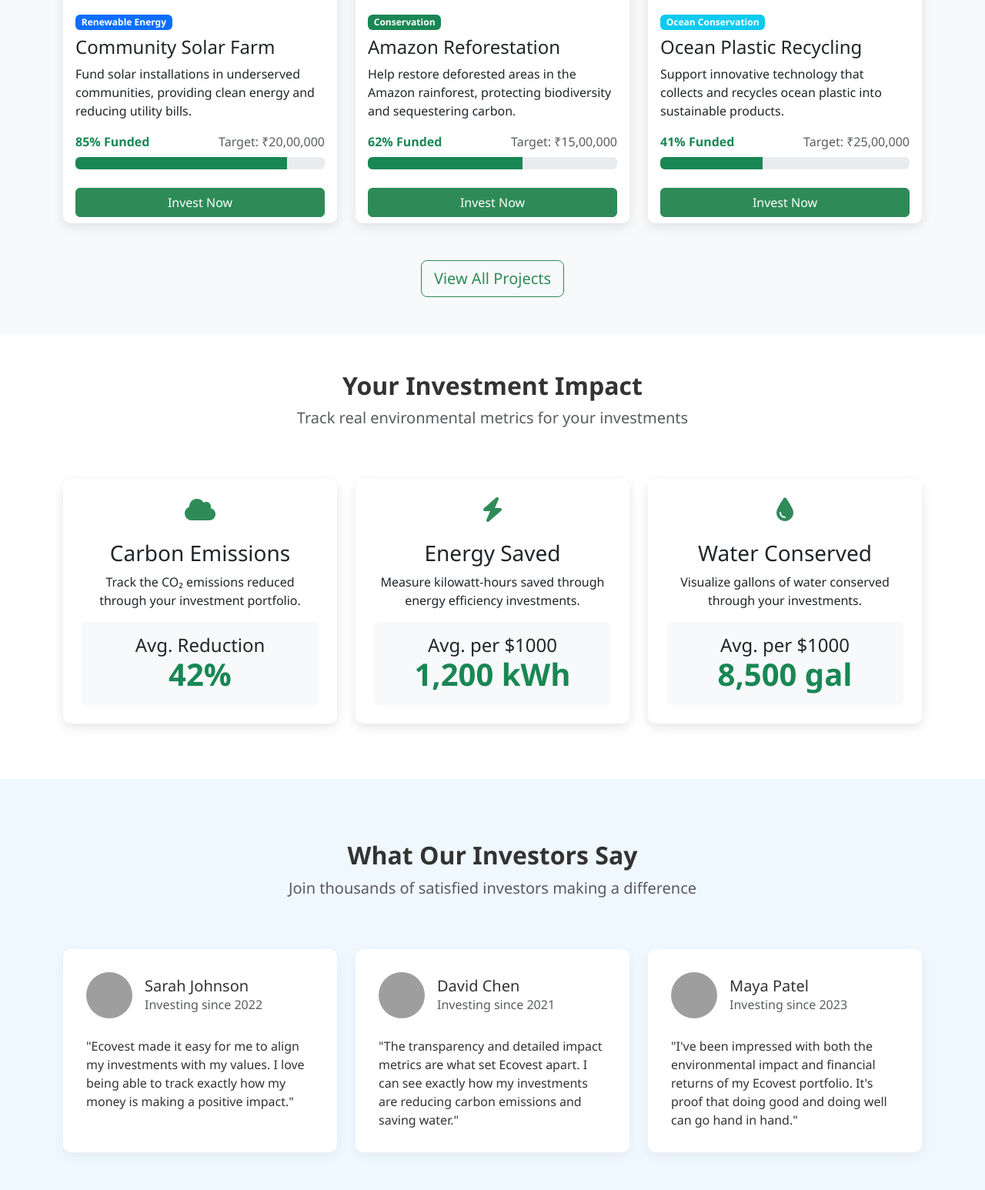
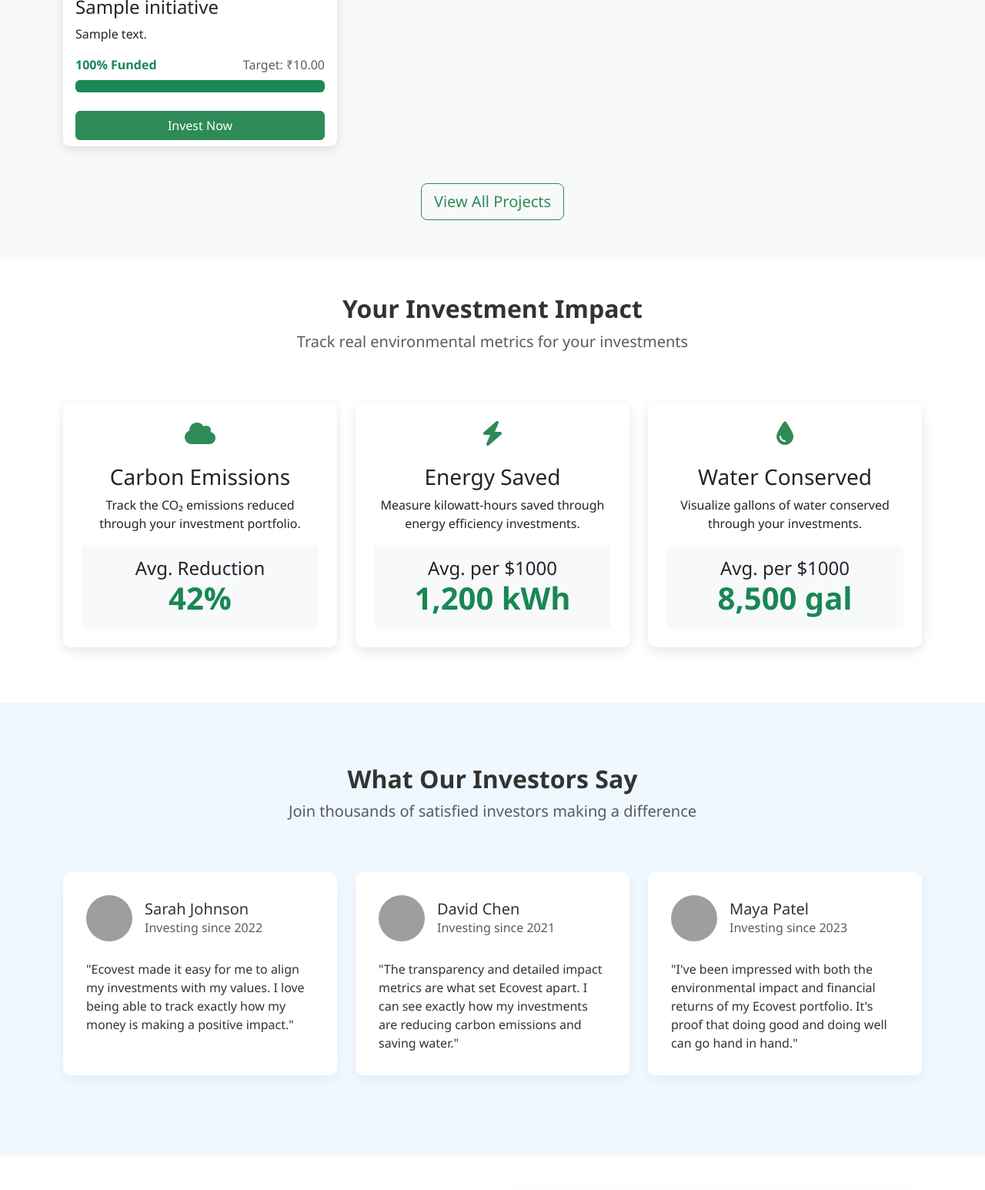
Before and after one commit to adilsiraju/eco2, a Django app: page / in a window 1280 px wide. Shown: the part 1867-3413 px from the top of the page at 77% size. Run offline with Django 5.2, Linux system fonts and the light colour scheme; data comes from the database, SQL or seed files in the repository; tables that the repository leaves empty hold one stand-in row (Sample ...); some libraries are stand-ins or nearby versions; grey boxes are pictures that could not be loaded.

Commit message:
refactor initiatives and companies to use ManyToManyField for categories, update views and templates accordingly

```diff
--- a/core/templates/core/landing.html
+++ b/core/templates/core/landing.html
@@ -15,7 +16,7 @@
                 </div>
             </div>
             <div class="col-lg-6 d-none d-lg-block text-center">
-                <img src="https://source.unsplash.com/random/600x400/?sustainability,investment" alt="Sustainable Investing" class="img-fluid rounded shadow-lg mt-5 mt-lg-0">
+                <img src="{% static 'images/hero.jpg' %}" alt="Sustainable Investing" class="img-fluid rounded shadow-lg mt-5 mt-lg-0">
             </div>
         </div>
     </div>
@@ -101,66 +102,42 @@
             </div>
         </div>
         <div class="row">
+            {% for initiative in featured_initiatives %}
                 <div class="col-lg-4 mb-4">
                     <div class="card project-card h-100">
-                    <img src="https://source.unsplash.com/random/600x400/?solar,panels" class="card-img-top" alt="Solar Energy Project">
+                        {% if initiative.image %}
+                            <img src="{{ initiative.image.url }}" class="card-img-top" alt="{{ initiative.title }}">
+                        {% else %}
+                            <img src="https://source.unsplash.com/random/600x400/?{{ initiative.categories.first.name|lower }}" class="card-img-top" alt="{{ initiative.title }}">
+                        {% endif %}
                         <div class="card-body">
-                        <span class="badge bg-primary mb-2">Renewable Energy</span>
-                        <h4 class="card-title">Community Solar Farm</h4>
-                        <p class="card-text">Fund solar installations in underserved communities, providing clean energy and reducing utility bills.</p>
+                            <div class="mb-2">
+                                {% for category in initiative.categories.all %}
+                                    <span class="badge bg-primary me-1">{{ category.name }}</span>
+                                {% endfor %}
+                            </div>
+                            <h4 class="card-title">{{ initiative.title }}</h4>
+                            <p class="card-text">{{ initiative.description|truncatewords:20 }}</p>
                             <div class="d-flex justify-content-between align-items-center">
-                            <span class="text-success fw-bold">85% Funded</span>
-                            <span class="text-muted">Target: ₹20,00,000</span>
+                                <span class="text-success fw-bold">
+                                    {% widthratio initiative.current_amount initiative.goal_amount 100|floatformat:0 %}% Funded
+                                </span>
+                                <span class="text-muted">Target: ₹{{ initiative.goal_amount|floatformat:2 }}</span>
                             </div>
                             <div class="progress mt-2">
-                            <div class="progress-bar bg-success" role="progressbar" style="width: 85%" aria-valuenow="85" aria-valuemin="0" aria-valuemax="100"></div>
+                                <div class="progress-bar bg-success" role="progressbar" style="width: {% widthratio initiative.current_amount initiative.goal_amount 100 %}%" aria-valuenow="{% widthratio initiative.current_amount initiative.goal_amount 100 %}" aria-valuemin="0" aria-valuemax="100"></div>
                             </div>
                         </div>
                         <div class="card-footer bg-white border-0">
-                        <a href="{% url 'initiative_list' %}" class="btn btn-primary w-100">Invest Now</a>
+                            <a href="{% url 'invest_initiative' initiative.id %}" class="btn btn-primary w-100">Invest Now</a>
                         </div>
                     </div>
                 </div>
-            <div class="col-lg-4 mb-4">
-                <div class="card project-card h-100">
-                    <img src="https://source.unsplash.com/random/600x400/?reforestation,forest" class="card-img-top" alt="Reforestation Project">
-                    <div class="card-body">
-                        <span class="badge bg-success mb-2">Conservation</span>
-                        <h4 class="card-title">Amazon Reforestation</h4>
-                        <p class="card-text">Help restore deforested areas in the Amazon rainforest, protecting biodiversity and sequestering carbon.</p>
-                        <div class="d-flex justify-content-between align-items-center">
-                            <span class="text-success fw-bold">62% Funded</span>
-                            <span class="text-muted">Target: ₹15,00,000</span>
+            {% empty %}
+                <div class="col-12 text-center">
+                    <p>No featured projects available at the moment. Check back soon!</p>
                 </div>
-                        <div class="progress mt-2">
-                            <div class="progress-bar bg-success" role="progressbar" style="width: 62%" aria-valuenow="62" aria-valuemin="0" aria-valuemax="100"></div>
-                        </div>
-                    </div>
-                    <div class="card-footer bg-white border-0">
-                        <a href="{% url 'initiative_list' %}" class="btn btn-primary w-100">Invest Now</a>
-                    </div>
-                </div>
-            </div>
-            <div class="col-lg-4 mb-4">
-                <div class="card project-card h-100">
-                    <img src="https://source.unsplash.com/random/600x400/?ocean,plastic" class="card-img-top" alt="Ocean Cleanup Project">
-                    <div class="card-body">
-                        <span class="badge bg-info mb-2">Ocean Conservation</span>
-                        <h4 class="card-title">Ocean Plastic Recycling</h4>
-                        <p class="card-text">Support innovative technology that collects and recycles ocean plastic into sustainable products.</p>
-                        <div class="d-flex justify-content-between align-items-center">
-                            <span class="text-success fw-bold">41% Funded</span>
-                            <span class="text-muted">Target: ₹25,00,000</span>
-                        </div>
-                        <div class="progress mt-2">
-                            <div class="progress-bar bg-success" role="progressbar" style="width: 41%" aria-valuenow="41" aria-valuemin="0" aria-valuemax="100"></div>
-                        </div>
-                    </div>
-                    <div class="card-footer bg-white border-0">
-                        <a href="{% url 'initiative_list' %}" class="btn btn-primary w-100">Invest Now</a>
-                    </div>
-                </div>
-            </div>
+            {% endfor %}
         </div>
         <div class="text-center mt-4">
             <a href="{% url 'initiative_list' %}" class="btn btn-outline-primary btn-lg">View All Projects</a>
--- a/core/views.py
+++ b/core/views.py
@@ -1,4 +1,6 @@
 from django.shortcuts import render
+from initiatives.models import Initiative
 
 def landing_page(request):
-    return render(request, 'core/landing.html')
+    featured_initiatives = Initiative.objects.filter(status='active').order_by('-created_at')[:3]
+    return render(request, 'core/landing.html', {'featured_initiatives': featured_initiatives})
--- a/initiatives/models.py
+++ b/initiatives/models.py
@@ -44,7 +44,7 @@ class Initiative(models.Model):
     ]
     title = models.CharField(max_length=200)
     description = models.TextField()
-    category = models.ForeignKey(Category, on_delete=models.CASCADE, related_name='initiatives')
+    categories = models.ManyToManyField(Category, related_name='initiatives')
     image = models.ImageField(upload_to='initiatives/', null=True, blank=True)
     goal_amount = models.DecimalField(max_digits=10, decimal_places=2)
     current_amount = models.DecimalField(max_digits=10, decimal_places=2, default=0.0)
@@ -85,7 +85,7 @@ class Company(models.Model):
     ]
     name = models.CharField(max_length=200)
     description = models.TextField()
-    category = models.ForeignKey(Category, on_delete=models.CASCADE, related_name='companies')
+    categories = models.ManyToManyField(Category, related_name='companies')
     image = models.ImageField(upload_to='companies/', null=True, blank=True)
     total_shares = models.PositiveIntegerField(default=1000, help_text="Total shares available for purchase")
     shares_sold = models.PositiveIntegerField(default=0, help_text="Number of shares purchased")
--- a/initiatives/templates/initiatives/company_detail.html
+++ b/initiatives/templates/initiatives/company_detail.html
@@ -9,7 +9,8 @@
                     <div class="card-body p-4">
                         <h2 class="card-title">{{ company.name }}</h2>
                         <p class="text-muted mb-4">
-                            {{ company.category.name }} | {{ company.status|title }} |
+                            Categories: {% for category in company.categories.all %}{{ category.name }}{% if not forloop.last %}, {% endif %}{% endfor %} |
+                            {{ company.status|title }} |
                             Location: {{ company.location }} | Tech: {{ company.technology_type }}
                         </p>
                         {% if company.image %}
--- a/initiatives/templates/initiatives/company_list.html
+++ b/initiatives/templates/initiatives/company_list.html
@@ -28,7 +28,11 @@
                             <img src="https://source.unsplash.com/random/600x400/?business,sustainability" class="card-img-top" alt="{{ company.name }}">
                         {% endif %}
                         <div class="card-body">
-                            <span class="badge bg-primary mb-2">{{ company.category.name }}</span>
+                            <div class="mb-2">
+                                {% for category in initiative.categories.all %}
+                                    <span class="badge bg-primary me-1">{{ company.category.name }}</span>
+                                {% endfor %}
+                            </div>
                             <h4 class="card-title">{{ company.name }}</h4>
                             <p class="card-text">{{ company.description|truncatewords:20 }}</p>
                             <p class="card-text text-muted">
--- a/initiatives/templates/initiatives/initiative_detail.html
+++ b/initiatives/templates/initiatives/initiative_detail.html
@@ -9,7 +9,8 @@
                     <div class="card-body p-4">
                         <h2 class="card-title">{{ initiative.title }}</h2>
                         <p class="text-muted mb-4">
-                            {{ initiative.category.name }} | {{ initiative.status|title }} |
+                            Categories: {% for category in initiative.categories.all %}{{ category.name }}{% if not forloop.last %}, {% endif %}{% endfor %} |
+                            {{ initiative.status|title }} |
                             Location: {{ initiative.location }} | Tech: {{ initiative.technology_type }}
                         </p>
                         {% if initiative.image %}
@@ -25,7 +26,7 @@
                         <p>Duration: {{ initiative.duration_months }} months | Scale: {{ initiative.project_scale }}</p>
                         <p>Created: {{ initiative.created_at|date:"F d, Y" }}</p>
                         {% if user.is_authenticated and initiative.status == 'active' %}
-                            <a href="{% url 'invest' initiative.id %}" class="btn btn-primary">Invest Now</a>
+                            <a href="{% url 'invest_initiative' initiative.id %}" class="btn btn-primary">Invest Now</a>
                         {% elif not user.is_authenticated %}
                             <p><a href="{% url 'login' %}">Login</a> to invest in this initiative.</p>
                         {% else %}
--- a/initiatives/templates/initiatives/initiative_list.html
+++ b/initiatives/templates/initiatives/initiative_list.html
@@ -28,7 +28,11 @@
                             <img src="https://source.unsplash.com/random/600x400/?sustainability" class="card-img-top" alt="{{ initiative.title }}">
                         {% endif %}
                         <div class="card-body">
-                            <span class="badge bg-primary mb-2">{{ initiative.category.name }}</span>
+                            <div class="mb-2">
+                                {% for category in initiative.categories.all %}
+                                    <span class="badge bg-primary me-1">{{ category.name }}</span>
+                                {% endfor %}
+                            </div>
                             <h4 class="card-title">{{ initiative.title }}</h4>
                             <p class="card-text">{{ initiative.description|truncatewords:20 }}</p>
                             <p class="card-text text-muted">
--- a/initiatives/views.py
+++ b/initiatives/views.py
@@ -4,7 +4,7 @@ from .models import Initiative, Category, Company
 def initiative_list(request):
     category_name = request.GET.get('category')
     if category_name:
-        initiatives = Initiative.objects.filter(category__name=category_name, status='active')
+        initiatives = Initiative.objects.filter(categories__name=category_name, status='active')
     else:
         initiatives = Initiative.objects.filter(status='active')
     categories = Category.objects.all()
@@ -17,7 +17,7 @@ def initiative_detail(request, pk):
 def company_list(request):
     category_name = request.GET.get('category')
     if category_name:
-        companies = Company.objects.filter(category__name=category_name, status='active')
+        companies = Company.objects.filter(categories__name=category_name, status='active')
     else:
         companies = Company.objects.filter(status='active')
     categories = Category.objects.all()
--- a/investments/views.py
+++ b/investments/views.py
@@ -3,6 +3,7 @@ from django.contrib.auth.decorators import login_required
 from initiatives.models import Initiative, Company
 from .models import Investment
 from .impact_calculator import ImpactCalculator
+from decimal import Decimal
 
 impact_calculator = ImpactCalculator()
 
@@ -13,7 +14,7 @@ def invest_initiative(request, initiative_id):
         amount = float(request.POST.get('amount'))
         carbon_reduced, energy_saved, water_conserved = impact_calculator.predict_impact(
             investment_amount=amount,
-            category_name=initiative.category.name,
+            category_name=initiative.categories.first().name,  # Use first category for now
             project_duration_months=initiative.duration_months,
             project_scale=initiative.project_scale,
             location=initiative.location,
@@ -52,7 +53,7 @@ def invest_company(request, company_id):
             })
         carbon_reduced, energy_saved, water_conserved = impact_calculator.predict_impact(
             investment_amount=amount,
-            category_name=company.category.name,
+            category_name=company.categories.first().name,  # Use first category for now
             project_duration_months=company.duration_months,
             project_scale=company.company_scale,
             location=company.location,
```
Also changed, not shown: other parts of core/templates/core/landing.html (+1 -0 lines), initiatives/admin.py (+6 -4 lines), db.sqlite3, initiatives/migrations/0009_remove_company_category_remove_initiative_category_and_more.py (added), media/companies/75F.png (added), static/images/hero.jpg (added). Lines whose indentation alone changed are shown as unchanged.
